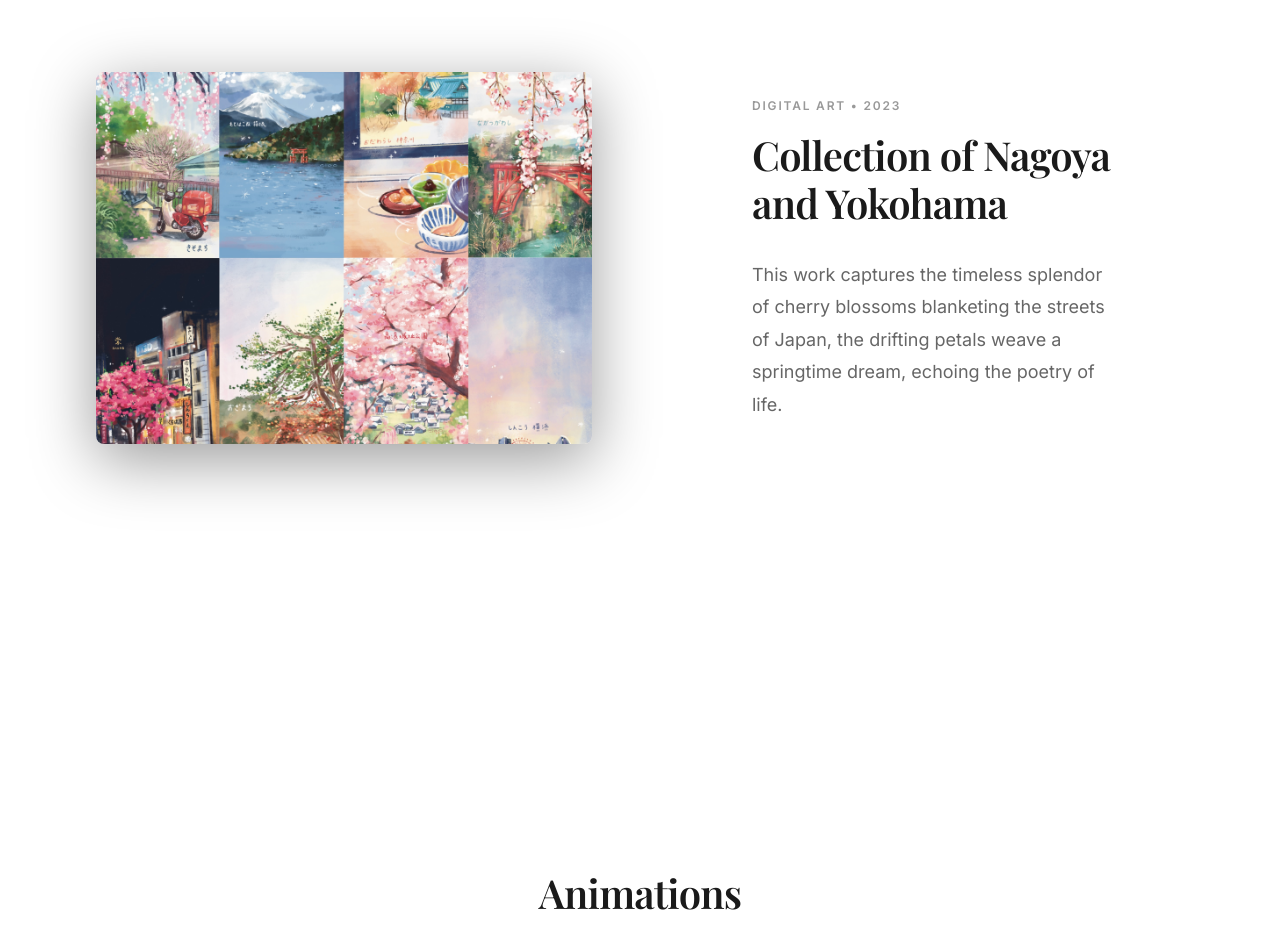
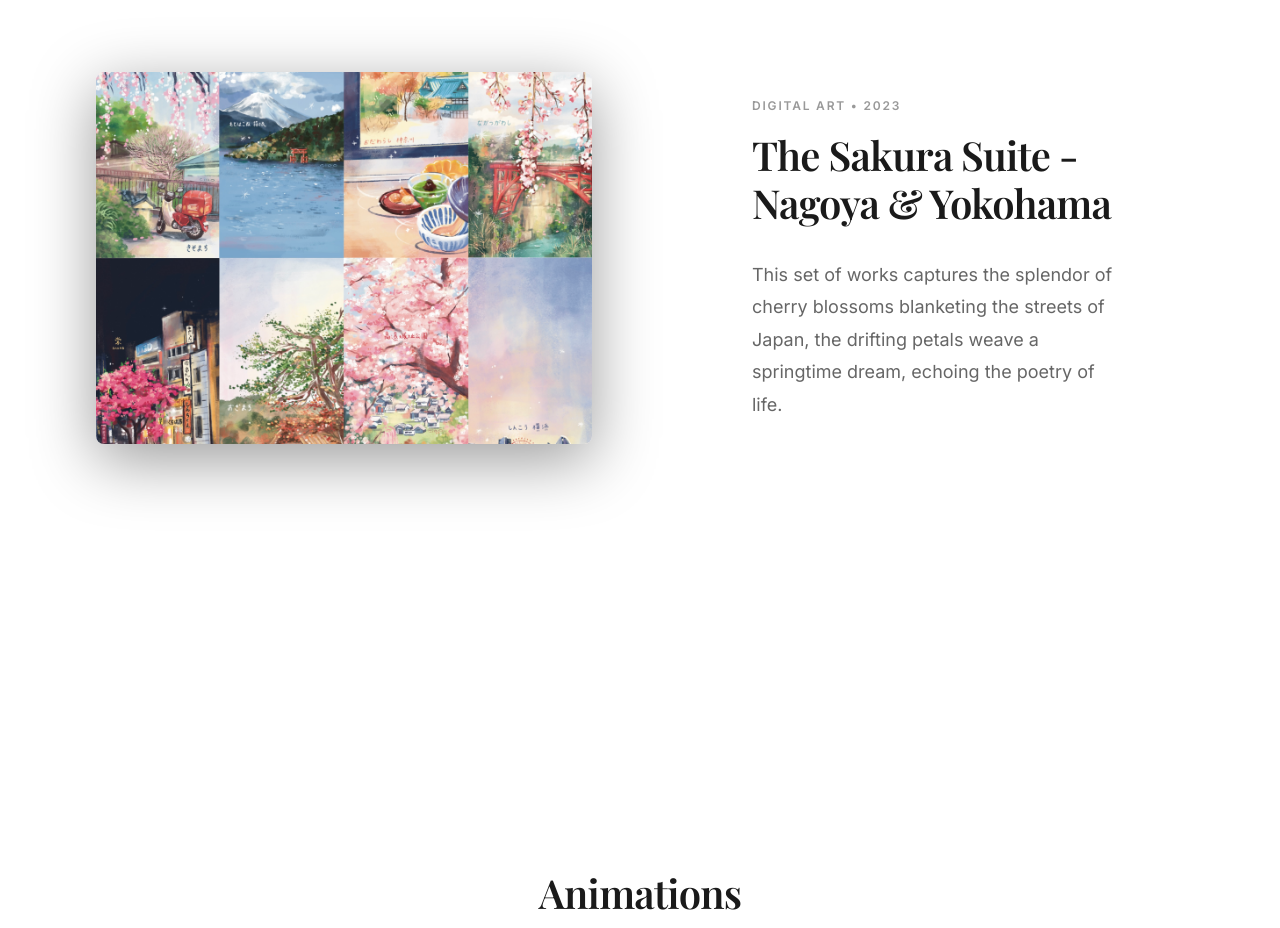
Before and after one commit to ssayciao/ssayciao.github.io, a React (Vite) app: page / in a window 1280 px wide. Shown: the part 3060-3988 px from the top of the page. Built offline with nearby package versions, Linux system fonts and the light colour scheme.

Commit message:
Update App.tsx

```diff
--- a/App.tsx
+++ b/App.tsx
@@ -65,10 +65,10 @@ const App: React.FC = () => {
       {
         id: '8',
         url: '/artwork/image11.png',
-        title: 'Collection of Nagoya and Yokohama ',
+        title: 'The Sakura Suite - Nagoya & Yokohama ',
         medium: 'Digital art',
         year: '2023',
-        description: 'This work captures the timeless splendor of cherry blossoms blanketing the streets of Japan, the drifting petals weave a springtime dream, echoing the poetry of life.'
+        description: 'This set of works captures the splendor of cherry blossoms blanketing the streets of Japan, the drifting petals weave a springtime dream, echoing the poetry of life.'
       },
     ],
 
```
